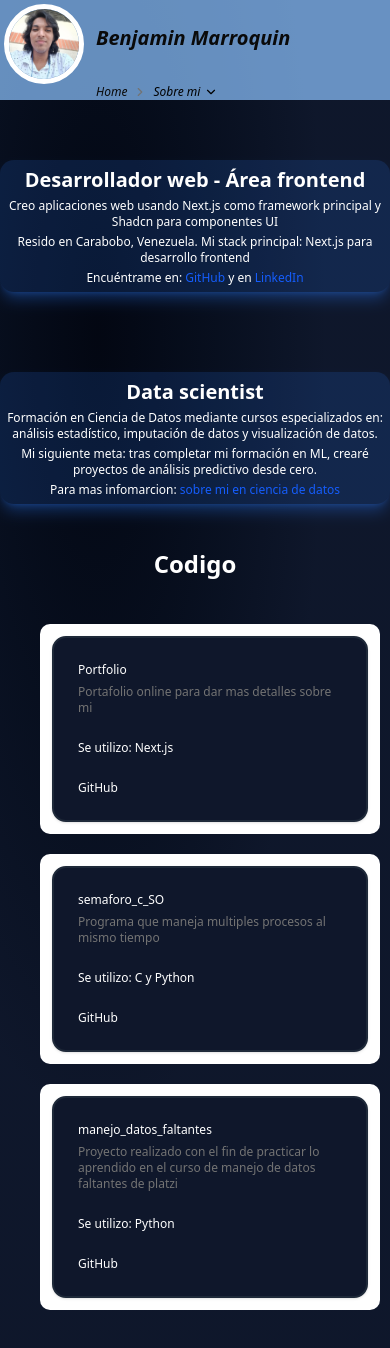
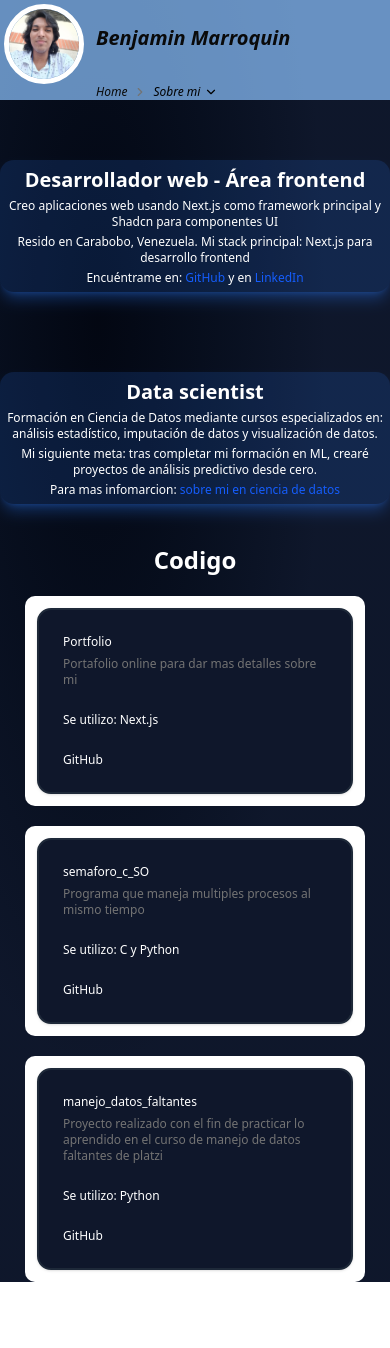
Before and after one commit to xdbemoxd/portfolio, a Next.js app: page / in a window 390 px wide. After the commit the page ends 1282 px from the top, so only its background shows below. Built offline with nearby package versions, Linux system fonts and the light colour scheme.

Commit message:
fix responsive home and data scientist

```diff
--- a/app/Page/AboutMe/DataScientist/page.tsx
+++ b/app/Page/AboutMe/DataScientist/page.tsx
@@ -17,17 +17,17 @@ export default async function DataScientist(){
 
     return(
 
-        <div className="grid place-content-center mt-10 max-sm:mt-5 max-sm:w-100 max-sm:ml-5">
+        <div className="grid place-content-center mt-10 max-sm:mt-5 max-sm:w-auto">
 
-            <div className="bg-blue-500/15 m-2 p-4 rounded-xl shadow-lg shadow-blue-500/30 max-sm:p-0.5 max-sm:w-85 max-sm:h-auto text-white">
+            <div className="text-center bg-blue-500/15 m-5 p-4 rounded-xl shadow-lg shadow-blue-500/30 max-sm:p-0.5 max-sm:w-auto text-white">
                 <h1 className="text-center text-7xl font-bold max-sm:text-xl">Data Scientist</h1>
 
-                <p className="text-4xl m-4 max-sm:text-xs">
+                <p className="text-4xl max-sm:text-xs max-sm:text-justify">
                     Durante 2024, completé diversas formaciones en Ciencia de Datos, disciplina que constituye mi principal interés profesional. Como siguiente objetivo, planeo certificarme en <a href="https://www.coursera.org/specializations/machine-learning-introduction#courses" className="text-blue-500"> Machine learning</a>. Cursos relevantes realizados:
                 </p>
             </div>
 
-            <div className="grid place-content-center max-sm:mb-20">
+            <div className="max-sm:mb-20 grid place-content-center">
 
                 <Carousel className="w-350 max-sm:w-75 max-sm:h-40">
 
@@ -63,7 +63,7 @@ export default async function DataScientist(){
 
 
 
-            <div className="grid place-content-center mt-15 mb-20 max-sm:mt-20">
+            <div className="mt-15 mb-20 max-sm:mt-20 grid place-content-center">
 
                 <h1 className="text-6xl italic font-semibold mb-5 text-center max-sm:text-xl text-white grid place-content-center">Proyectos realizados</h1>
 
--- a/app/page.tsx
+++ b/app/page.tsx
@@ -3,7 +3,7 @@ import Link from "next/link";
 
 export default function Home() {
   return (
-    <div className="grid place-content-center mt-10 max-sm:mt-5">
+    <div className="grid place-content-center mt-10 max-sm:mt-5 w-auto">
 
       <div className="text-center bg-blue-500/15 m-10 p-4 mx-auto rounded-xl shadow-lg shadow-blue-500/30 max-sm:p-0.5 text-white">
         <h1 className="text-5xl font-bold m-1 max-sm:text-xl"> Desarrollador web - Área frontend  </h1>
@@ -19,17 +19,17 @@ export default function Home() {
         <p className="text-2xl font-normal m-1 max-sm:text-xs"> Para mas infomarcion: <Link href={"/Page/AboutMe/DataScientist"} className="text-blue-600"> sobre mi en ciencia de datos</Link> </p>
       </div>
 
-      <div className="grid place-content-center">
+      <div className="max-sm:grid max-sm:place-content-center max-sm:w-auto">
 
-        <h1 className="text-5xl font-bold m-1 max-sm:text-2xl max-sm:text-center text-white"> Codigo </h1>
+        <h1 className="text-5xl font-bold max-sm:text-2xl max-sm:text-center text-white"> Codigo </h1>
 
-        <div className="grid grid-cols-3 m-10 max-sm:grid-cols-1">
+        <div className="grid grid-cols-3 max-sm:grid-cols-1">
 
-          <div className="mr-2 p-3 rounded-lg bg-white grid place-center mb-5 h-auto w-85">
+          <div className="p-3 rounded-lg bg-white grid place-center mb-5 h-auto w-85 max-sm:mt-5">
             <CardCode href="https://github.com/xdbemoxd/portfolio.git" name="Portfolio" programmingLanguage="Next.js" description="Portafolio online para dar mas detalles sobre mi" />
           </div>
 
-          <div className="mr-2 p-3 rounded-lg bg-white grid place-center mb-5 h-auto w-85">
+          <div className="p-3 rounded-lg bg-white grid place-center mb-5 h-auto w-85">
             <CardCode href="https://github.com/xdbemoxd/semaforo_c_SO.git" name="semaforo_c_SO" programmingLanguage="C y Python" description="Programa que maneja multiples procesos al mismo tiempo" />
           </div>
 
```
